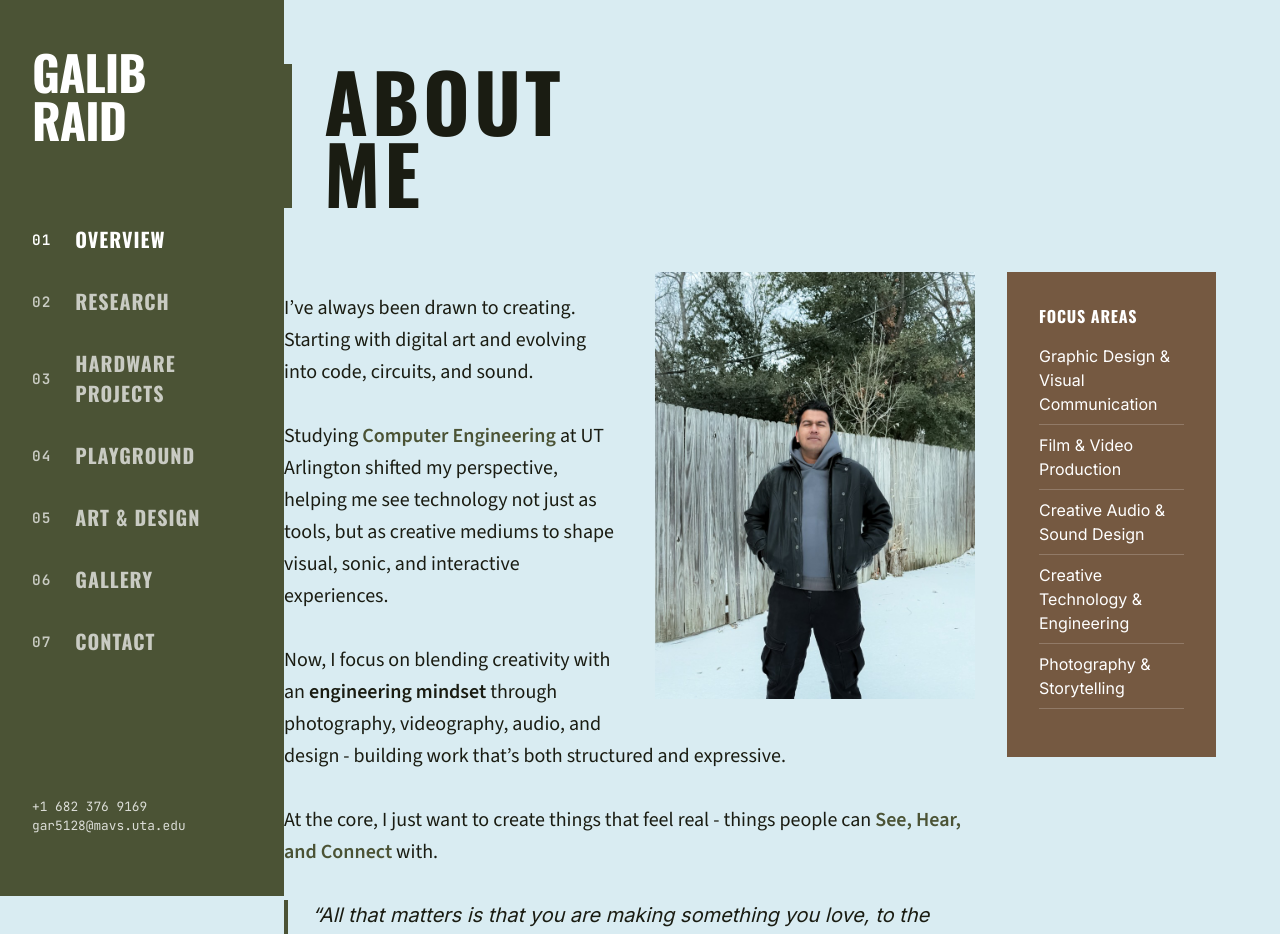
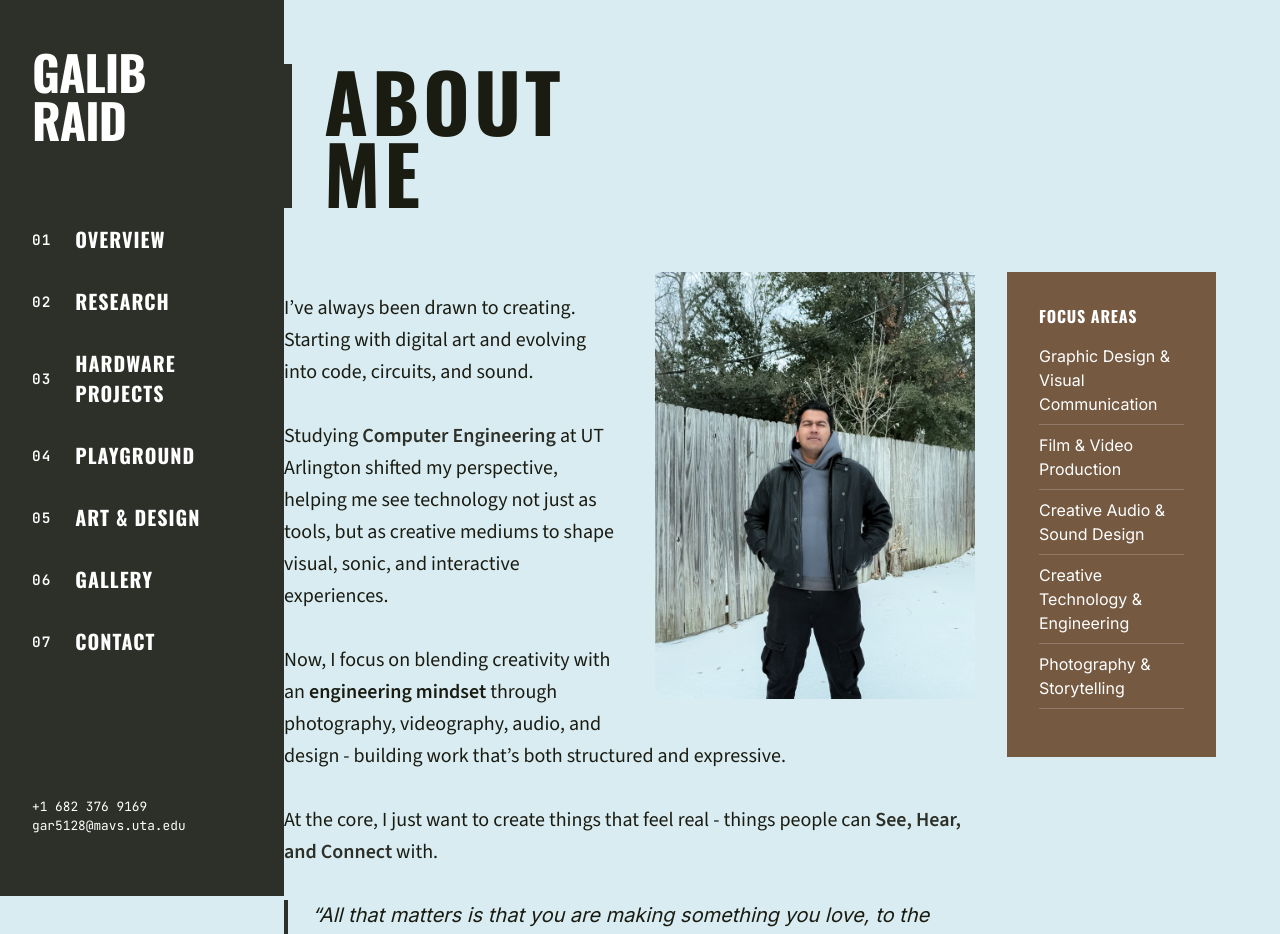
Before and after one commit to Galib2003/Portfolio, a React (Vite) app: page / in a window 1280 px wide. Shown: the top 934 px of the page. Built offline with nearby package versions, Linux system fonts and the light colour scheme.

Commit message:
Update sidebar color to #2d3028 and turn fonts white

```diff
--- a/src/components/Sidebar.jsx
+++ b/src/components/Sidebar.jsx
@@ -42,7 +42,6 @@ const Sidebar = ({ currentSection, onNavigate }) => {
                             display: 'flex',
                             alignItems: 'center',
                             gap: '1.5rem',
-                            opacity: currentSection === item.id ? 1 : 0.7,
                             transition: 'opacity 0.2s'
                         }}
                     >
@@ -63,8 +62,7 @@ const Sidebar = ({ currentSection, onNavigate }) => {
             <div style={{ marginTop: 'auto', color: 'white' }}>
                 <p style={{
                     fontFamily: 'var(--font-mono)',
-                    fontSize: '0.8rem',
-                    opacity: 0.8
+                    fontSize: '0.8rem'
                 }}>
                     +1 682 376 9169<br />
                     gar5128@mavs.uta.edu
--- a/src/index.css
+++ b/src/index.css
@@ -4,8 +4,8 @@
   /* Light Sky Blue */
   --bg-surface: #E7F2F6;
   /* Soft Surface Blue */
-  --accent-main: #4b5335;
-  /* Lighter Muted Tree Green */
+  --accent-main: #2d3028;
+  /* Deep Dark Green/Grey */
   --text-primary: #1a1c12;
   /* Deep Earthy Black */
   --text-secondary: #4a4d3f;
@@ -65,7 +65,7 @@ body {
   width: var(--sidebar-width);
   /* Wider, bolder sidebar */
   background-color: var(--accent-main);
-  /* Red Background */
+  /* Dark Sidebar Background */
   color: white;
   display: flex;
   flex-direction: column;
```
